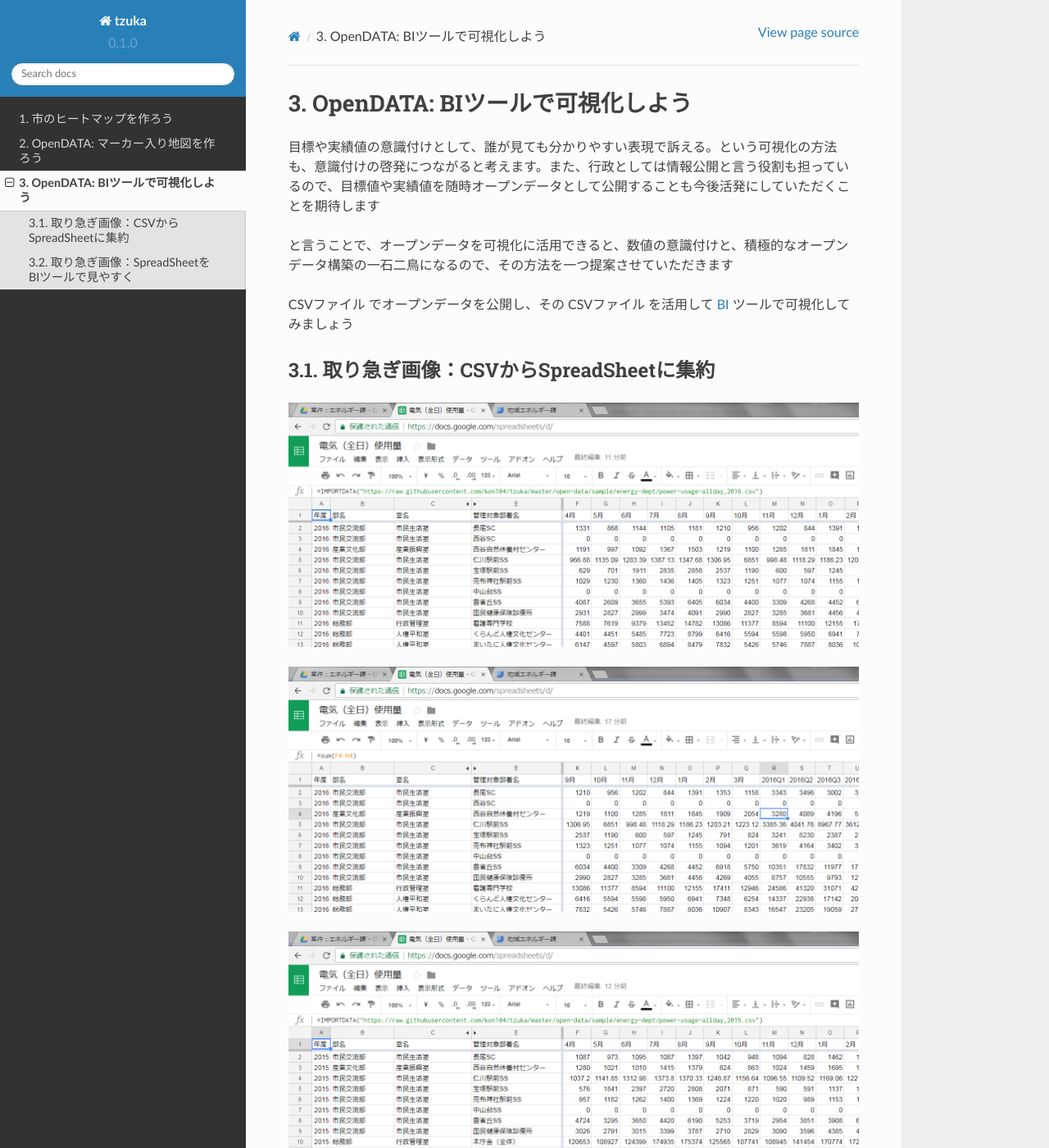
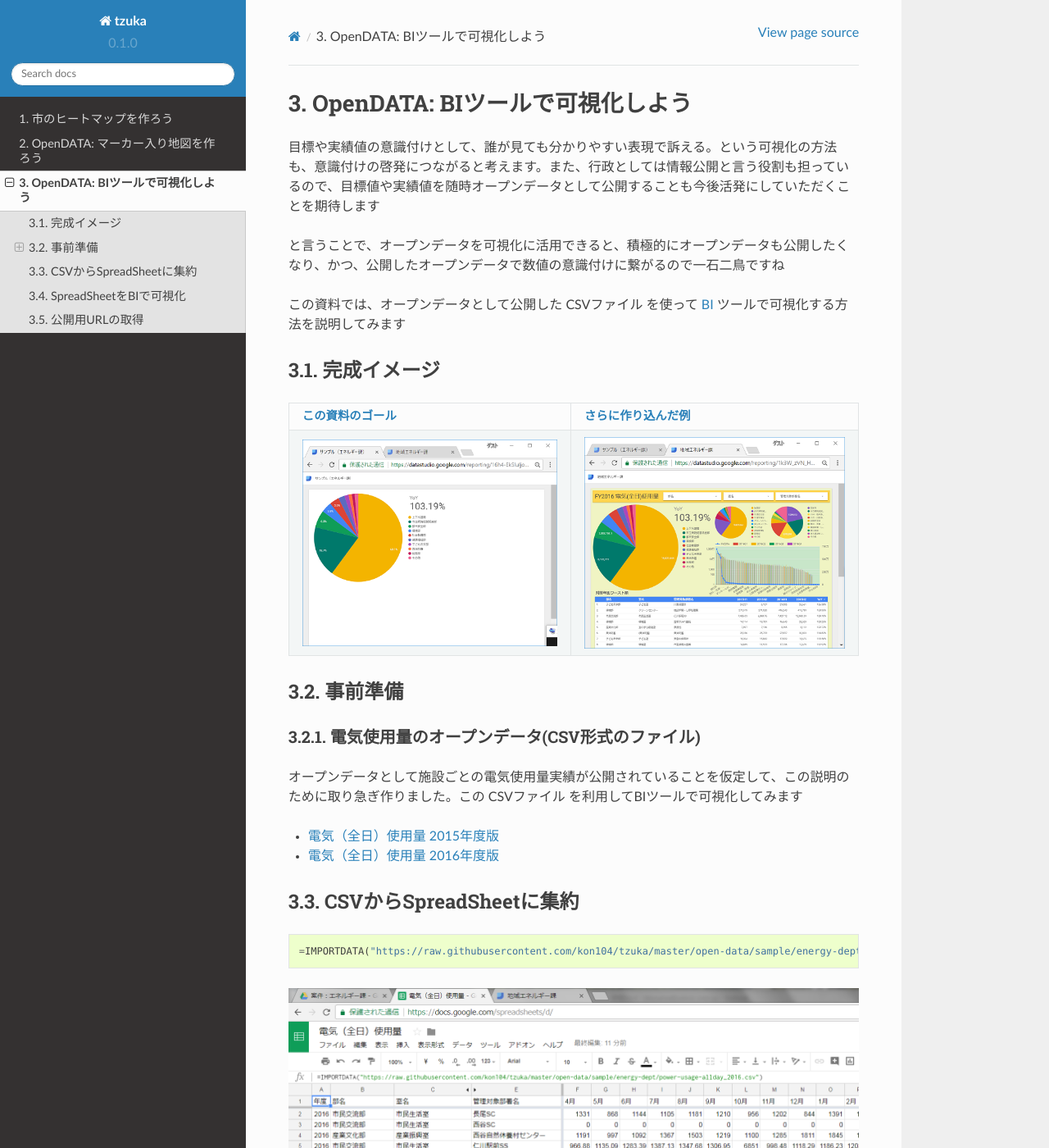
Before and after one commit to kon104/tzuka, a Sphinx documentation site: the page built from docs/csv2bi.rst, in a window 1280 px wide and 1400 px high. Shown: the whole window at 82% size. Built offline with Sphinx 7.4.7 and the Read the Docs theme 2.0.0, drawn with Linux system fonts in a browser that asks for light colours; some of the changed text lies outside the part shown.

Commit message:
updated the doc

```diff
--- a/docs/csv2bi.rst
+++ b/docs/csv2bi.rst
@@ -7,13 +7,40 @@ OpenDATA: BIツールで可視化しよう
 
 目標や実績値の意識付けとして、誰が見ても分かりやすい表現で訴える。という可視化の方法も、意識付けの啓発につながると考えます。また、行政としては情報公開と言う役割も担っているので、目標値や実績値を随時オープンデータとして公開することも今後活発にしていただくことを期待します
 
-と言うことで、オープンデータを可視化に活用できると、数値の意識付けと、積極的なオープンデータ構築の一石二鳥になるので、その方法を一つ提案させていただきます
+と言うことで、オープンデータを可視化に活用できると、積極的にオープンデータも公開したくなり、かつ、公開したオープンデータで数値の意識付けに繋がるので一石二鳥ですね
 
-|csv| でオープンデータを公開し、その |csv| を活用して `BI <https://ja.wikipedia.org/wiki/%E3%83%93%E3%82%B8%E3%83%8D%E3%82%B9%E3%82%A4%E3%83%B3%E3%83%86%E3%83%AA%E3%82%B8%E3%82%A7%E3%83%B3%E3%82%B9>`_ ツールで可視化してみましょう
+この資料では、オープンデータとして公開した  |csv| を使って `BI <https://ja.wikipedia.org/wiki/%E3%83%93%E3%82%B8%E3%83%8D%E3%82%B9%E3%82%A4%E3%83%B3%E3%83%86%E3%83%AA%E3%82%B8%E3%82%A7%E3%83%B3%E3%82%B9>`_ ツールで可視化する方法を説明してみます
 
 
-取り急ぎ画像：CSVからSpreadSheetに集約
-======================================
+完成イメージ
+============
+
+=================================================   ======================================================
+`この資料のゴール <https://goo.gl/6E3qF9>`_         `さらに作り込んだ例 <https://goo.gl/xDuHtG>`_
+=================================================   ======================================================
+.. image:: ./image/csv2bi/bi-completed-sample.png   .. image:: ./image/csv2bi/bi-completed-application.png
+=================================================   ======================================================
+
+
+事前準備
+========
+
+電気使用量のオープンデータ(CSV形式のファイル)
+---------------------------------------------
+
+オープンデータとして施設ごとの電気使用量実績が公開されていることを仮定して、この説明のために取り急ぎ作りました。この |csv| を利用してBIツールで可視化してみます
+
+- `電気（全日）使用量 2015年度版 <https://raw.githubusercontent.com/kon104/tzuka/master/open-data/sample/energy-dept/power-usage-allday_2015.csv>`_
+- `電気（全日）使用量 2016年度版 <https://raw.githubusercontent.com/kon104/tzuka/master/open-data/sample/energy-dept/power-usage-allday_2016.csv>`_
+
+
+
+CSVからSpreadSheetに集約
+========================
+
+.. code-block:: javascript
+
+   =IMPORTDATA("https://raw.githubusercontent.com/kon104/tzuka/master/open-data/sample/energy-dept/power-usage-allday_2016.csv")
 
 .. image:: ./image/csv2bi/gspreadsheet-import-csv2016.png
 
@@ -28,8 +55,8 @@ OpenDATA: BIツールで可視化しよう
 .. image:: ./image/csv2bi/gspreadsheet-yoy-rate.png
 
 
-取り急ぎ画像：SpreadSheetをBIツールで見やすく
-=============================================
+SpreadSheetをBIで可視化
+=======================
 
 .. image:: ./image/csv2bi/gdstudio-entry.png
 
@@ -53,6 +80,10 @@ OpenDATA: BIツールで可視化しよう
 
 .. image:: ./image/csv2bi/gdstudio-report-view.png
 
+
+公開用URLの取得
+===============
+
 .. image:: ./image/csv2bi/gdstudio-report-share-init.png
 
 .. image:: ./image/csv2bi/gdstudio-report-share-geturl.png
```
Also changed, not shown: docs/image/csv2bi/bi-completed-application.png (added), docs/image/csv2bi/bi-completed-sample.png (added).
